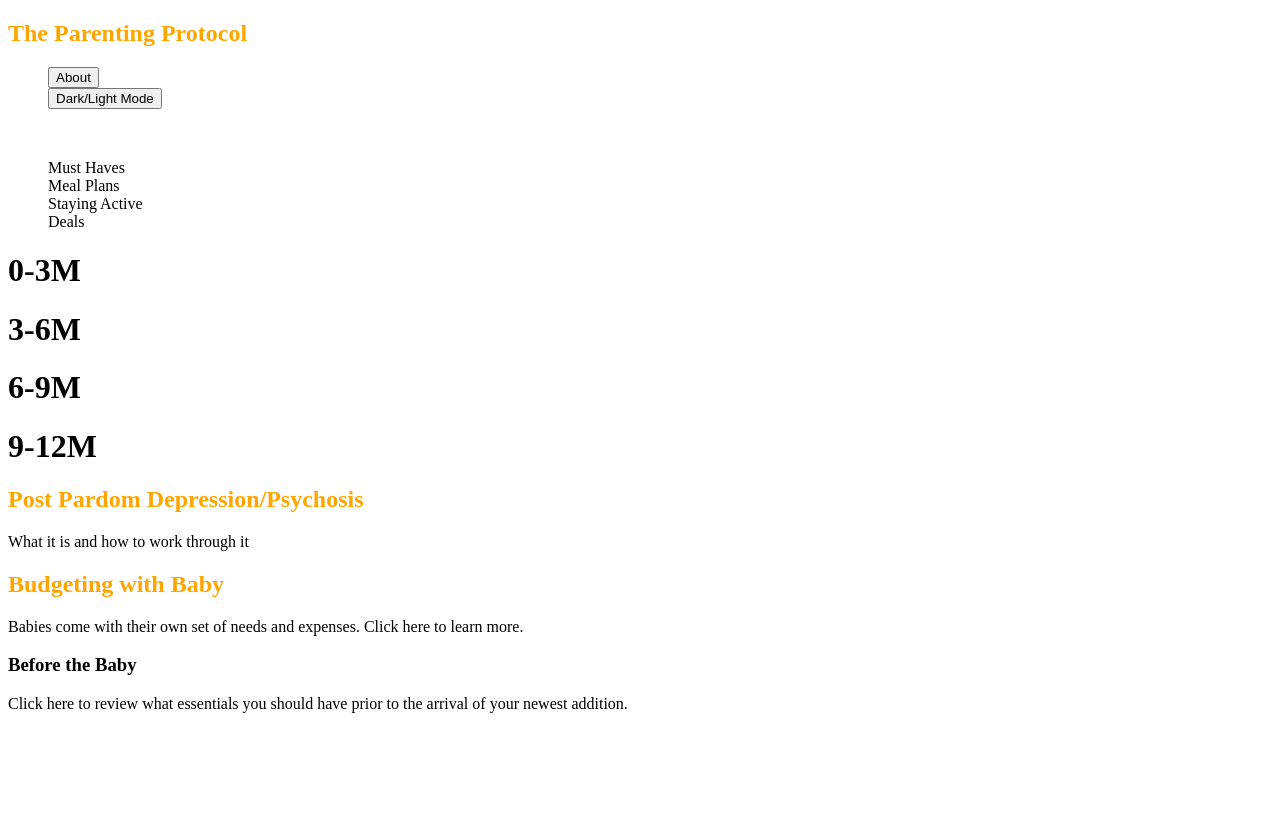
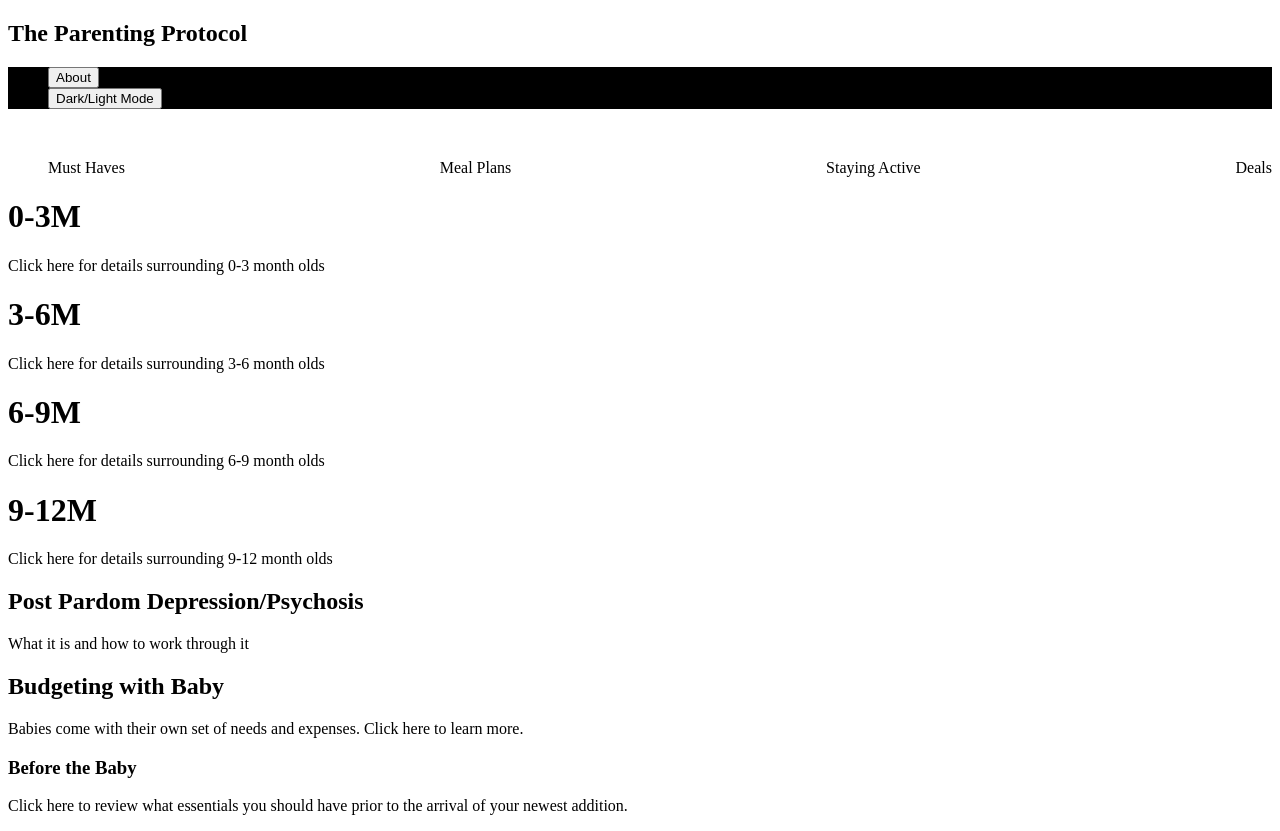
Before and after one commit to jschoff155/parentingwebpage, a React (Create React App) app: page / in a window 1280 px wide. Before the commit the page ends 800 px from the top, so only its background shows below. Built offline with nearby package versions, Linux system fonts and the light colour scheme.

Commit message:
Changing layout/content

```diff
--- a/src/HeaderandNav.css
+++ b/src/HeaderandNav.css
@@ -5,6 +5,11 @@ li{
     text-decoration: none;
     color: black;
 }
-h2 {
-    color:orange;
+.topNavtop {
+    background-color: black;
 }
+.topNavbottom{
+    display: flex;
+    justify-content: center;
+    justify-content: space-between;
+}
--- a/src/HeaderandNav.js
+++ b/src/HeaderandNav.js
@@ -5,12 +5,12 @@ export default function HeaderandNav() {
     return (
     <>
     <h2>The Parenting Protocol</h2>
-    <ul>
+    <ul className="topNavtop">
       <li><button>About</button></li>
       <button>Dark/Light Mode</button>
     </ul>
     <br></br>
-    <ul>
+    <ul className="topNavbottom">
       <li>Must Haves</li>
       <li>Meal Plans</li>
       <li>Staying Active</li>
--- a/src/NinetoTwelveM.js
+++ b/src/NinetoTwelveM.js
@@ -4,6 +4,7 @@ export default function NinetoTwelveM() {
   return (
     <>
     <h1>9-12M</h1>
+    <p>Click here for details surrounding 9-12 month olds</p>
     </>
   )
 }
--- a/src/SixtoNineM.js
+++ b/src/SixtoNineM.js
@@ -2,6 +2,11 @@ import React from 'react'
 
 export default function SixtoNineM() {
   return (
-    <><h1>6-9M</h1></>
+    <>
+    <div id="sixtonine">
+    <h1>6-9M</h1>
+    <p>Click here for details surrounding 6-9 month olds</p>
+    </div>
+    </>
   )
 }
--- a/src/ThreetoSixM.js
+++ b/src/ThreetoSixM.js
@@ -4,6 +4,7 @@ export default function ThreetoSixM() {
   return (
    <>
     <h1>3-6M</h1>
+    <p>Click here for details surrounding 3-6 month olds</p>
    </>
   )
 }
--- a/src/ZerotoThreeM.js
+++ b/src/ZerotoThreeM.js
@@ -4,6 +4,7 @@ export default function ZerotoThreeM() {
   return (
     <>
         <h1>0-3M</h1>
+        <p>Click here for details surrounding 0-3 month olds</p>
     </>
   )
 }
```
